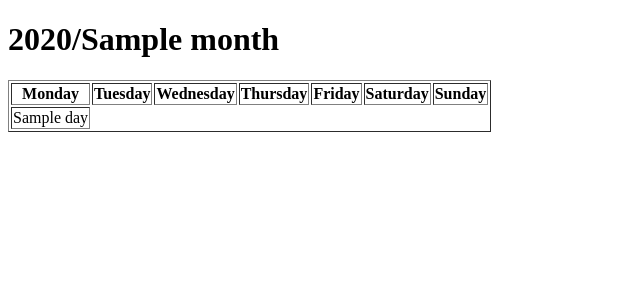
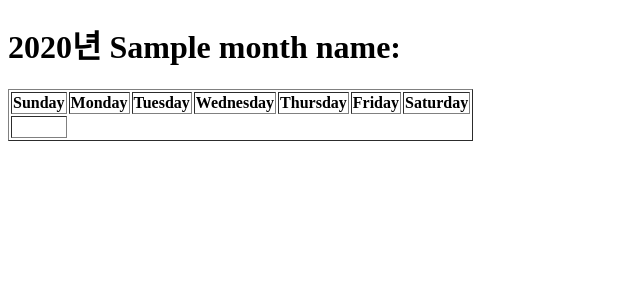
Before and after one commit to youngcher/Calendar, a Django app: template Calendar/calendarapp/templates/calendar.html in a window 1280 px wide. Shown: the top 300 px of the page, without its empty margins (0-640 px from the left). Run offline with Django 4.2, Linux system fonts and the light colour scheme; the template is opened without the code that fills it: most values are stand-ins (such as "Sample title", 1, 10 or a date in 2020); lists and menus that the app fills with data are empty.

Commit message:
retouch calendar config like start sunday

```diff
--- a/Calendar/calendarapp/templates/calendar.html
+++ b/Calendar/calendarapp/templates/calendar.html
@@ -5,26 +5,26 @@
     <title>Calendar</title>
 </head>
 <body>
-    <h1>{{year}}/{{month}}</h1>
+    <h1>{{ year }}년 {{ month_name }}:</h1>
     <table border="1">
         <tr>
+            <th>Sunday</th>
             <th>Monday</th>
             <th>Tuesday</th>
             <th>Wednesday</th>
             <th>Thursday</th>
             <th>Friday</th>
             <th>Saturday</th>
-            <th>Sunday</th>
         </tr>
         {% for week in calendar_month %}
             <tr>
                 {% for day in week %}
                     <td>
-                        {% if day == 0 %}
-                            &nbsp;
-                        {% else %}
-                            {{day}}
-                        {% endif %}
+                    {% if day.month != month %}
+                        &nbsp;
+                    {% else %}
+                        {{ day.day }}
+                    {% endif %}
                     </td>
                 {% endfor %}
             </tr>
```
Also changed, not shown: Calendar/calendarapp/views.py (+6 -2 lines).
